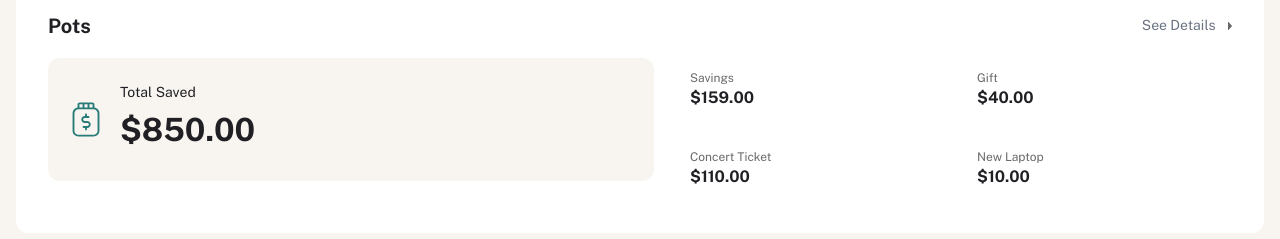
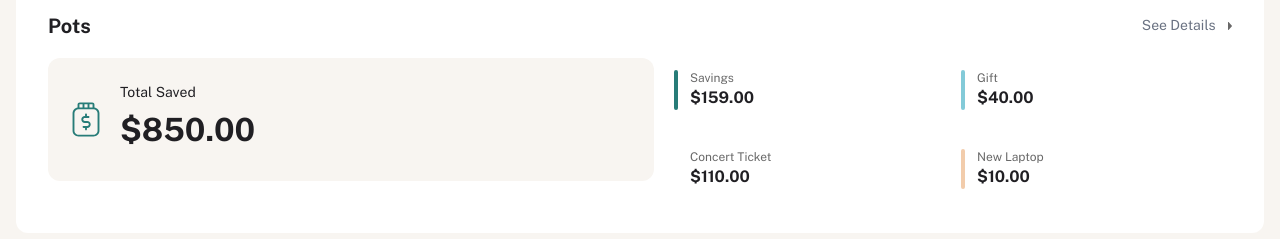
Before and after one commit to alexisborron/personal-finance-app, a React (Vite) app: page / in a window 1280 px wide. Shown: the part 280-519 px from the top of the page. Built offline with nearby package versions, Linux system fonts and the light colour scheme.

Commit message:
fix SummaryItem in SummaryGrid's colorClass, update theme colors in data.json

```diff
--- a/src/data/data.json
+++ b/src/data/data.json
@@ -402,22 +402,22 @@
     {
       "category": "Entertainment",
       "maximum": 50.0,
-      "theme": "bg-green"
+      "theme": "green"
     },
     {
       "category": "Bills",
       "maximum": 750.0,
-      "theme": "bg-cyan"
+      "theme": "cyan"
     },
     {
       "category": "Dining Out",
       "maximum": 75.0,
-      "theme": "bg-yellow"
+      "theme": "yellow"
     },
     {
       "category": "Personal Care",
       "maximum": 100.0,
-      "theme": "bg-navy"
+      "theme": "navy"
     }
   ],
   "pots": [
--- a/src/pages/Overview/SummaryGrid.jsx
+++ b/src/pages/Overview/SummaryGrid.jsx
@@ -7,7 +7,7 @@ export default function SummaryGrid({ items, labelKey, amountKey }) {
       {items.slice(0, 4).map((item) => (
         <SummaryItem
           key={item[labelKey]}
-          colorClass={item["theme"]}
+          colorClass={`bg-${item["theme"]}`}
           label={item[labelKey]}
           amount={formatCurrency(item[amountKey])}
         />
```
